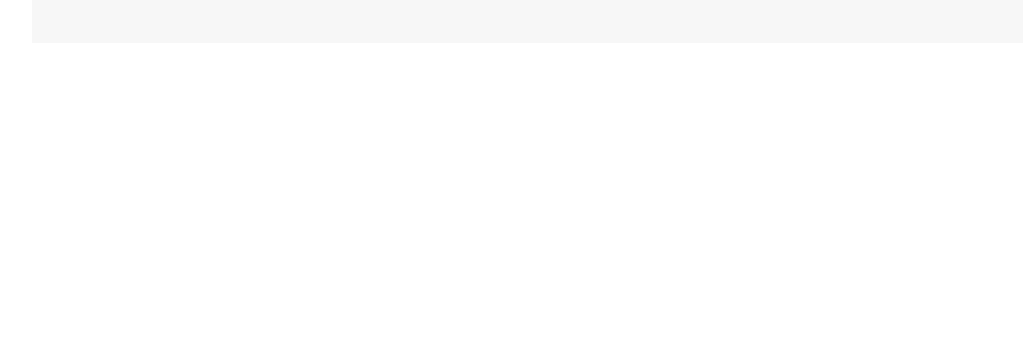
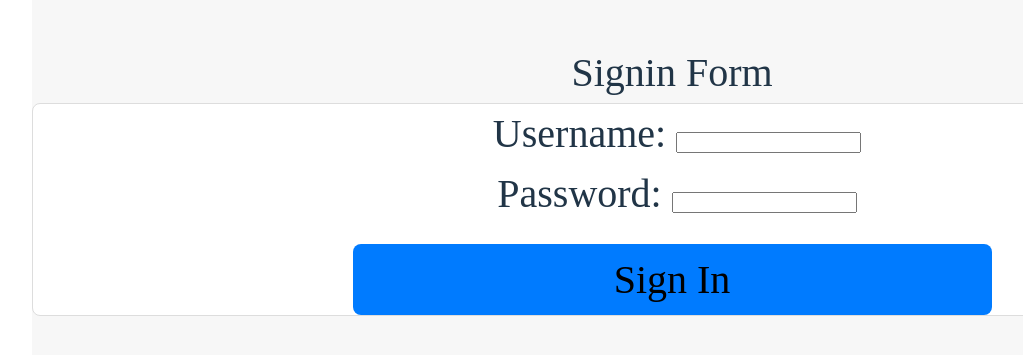
Before and after one commit to PRABHAT1SHUKLA/test-playground, a React (Vite) app: page / in a window 1280 px wide. Shown: the part 789-1144 px from the top of the page, without its empty margins (0-1023 px from the left). Before the commit the page ends 864 px from the top, so only its background shows below. Built offline with nearby package versions, Linux system fonts and the light colour scheme.

Commit message:
feat: added a signin component which sets the authtoken in users localstorage

```diff
--- a/src/App.tsx
+++ b/src/App.tsx
@@ -3,11 +3,16 @@ import { useEffect, useState } from 'react'
 import './App.css'
 
 import Signup from './components/signup'
+import Signin from './components/signin'
 
 function App() {
    return (
+    <div >
+      <Signup/>
 
-   <Signup/>
+      <Signin/>
+      </div>
+
 
   )
 }
--- /dev/null
+++ b/src/components/signin.tsx
@@ -0,0 +1,79 @@
+import axios from "axios";
+import { useState } from "react";
+
+// const handleSubmit = (e:React.ChangeEvent<HTMLInputElement>) =>{
+//   e.preventDefault();
+
+//   try{
+//     const message = await axios.post('http://localhost:5000/signup', formData)
+//   }
+// }
+
+
+
+
+export default function Signin(){
+
+  const [formdata , setFormdata] = useState({username:"", password:""})
+  const [message , setMessage] = useState('')
+
+  const handleChange = (e: React.ChangeEvent<HTMLInputElement>) => {
+    const { name, value } = e.target; // Extract 'name' and 'value' from the input
+    setFormdata((prev) => ({ ...prev, [name]: value })); // Update the state
+  };
+
+  const handleSubmit = async (e: React.FormEvent) => {
+    e.preventDefault();
+    console.log(formdata)
+
+    try {
+      const response = await axios.post('http://localhost:3000/signin', formdata); // Update with your backend URL
+      setMessage(response.data.message); // Show success message
+      console.log(response.data.message)
+      localStorage.setItem("authToken", response.data.token);
+    } catch (error: any) {
+      setMessage(error.response?.data?.message || 'Something went wrong'); // Show error message
+    }
+  };
+
+
+
+
+  return (
+    <>
+      <div style={{ justifyContent:"center",alignItems:"center", backgroundColor:" #f7f7f7" , fontFamily:"cursive", minHeight:"100vh", minWidth:"100vw", fontSize:"40px"}}>
+         Signin Form
+         <form  onSubmit={handleSubmit} style={{backgroundColor:"#ffffff" , border:"1px solid #ddd" , borderRadius:"8px"}}>
+           <div>
+            <label style={{margin:"10px"}}>Username:</label>
+            <input
+            type="text"
+            id="username"
+            name="username"
+            value={formdata.username}
+            onChange={handleChange}
+            required
+          />
+           </div>
+
+           <div style={{marginBottom:"20px"}}>
+            <label style={{margin:"10px"}}>Password:</label>
+            <input
+              type="text"
+              id="password"
+              name="password"
+              value={formdata.password}
+              onChange={handleChange}
+              required
+
+            />
+           </div>
+
+           <button type="submit" style={{width:"50%" , padding:"0.7rem", backgroundColor:"#007bff"}}>Sign In</button>
+           {message && <p className="message">{message}</p>}
+
+         </form>
+      </div>
+    </>
+  )
+}
```
